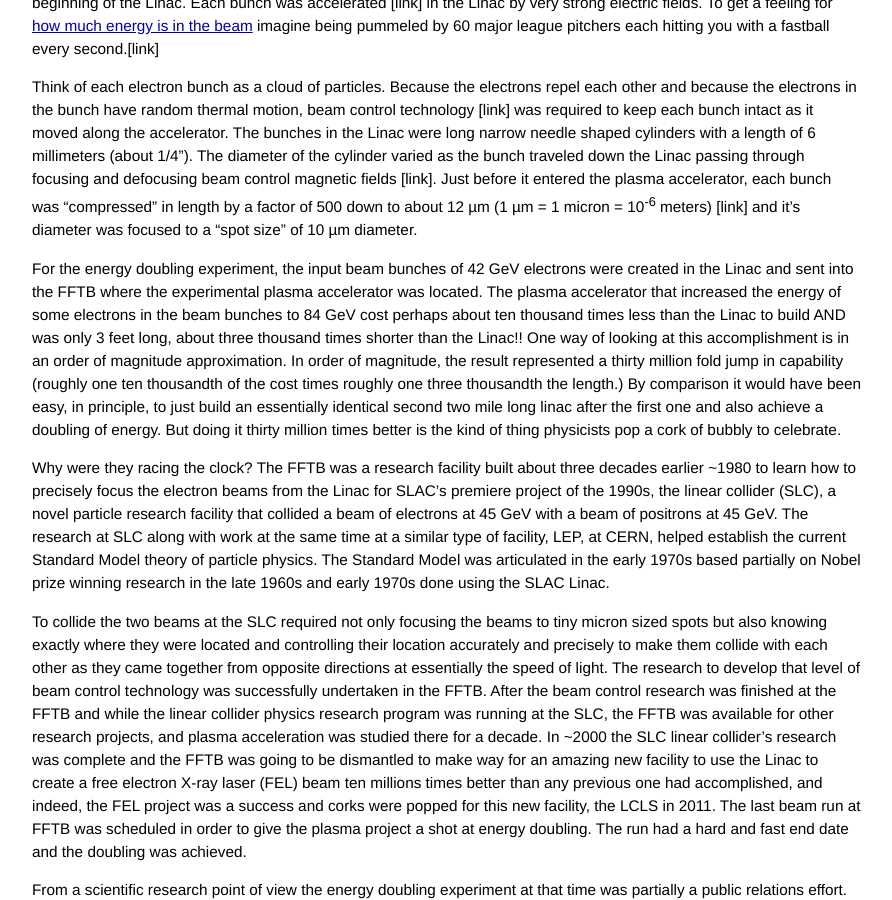
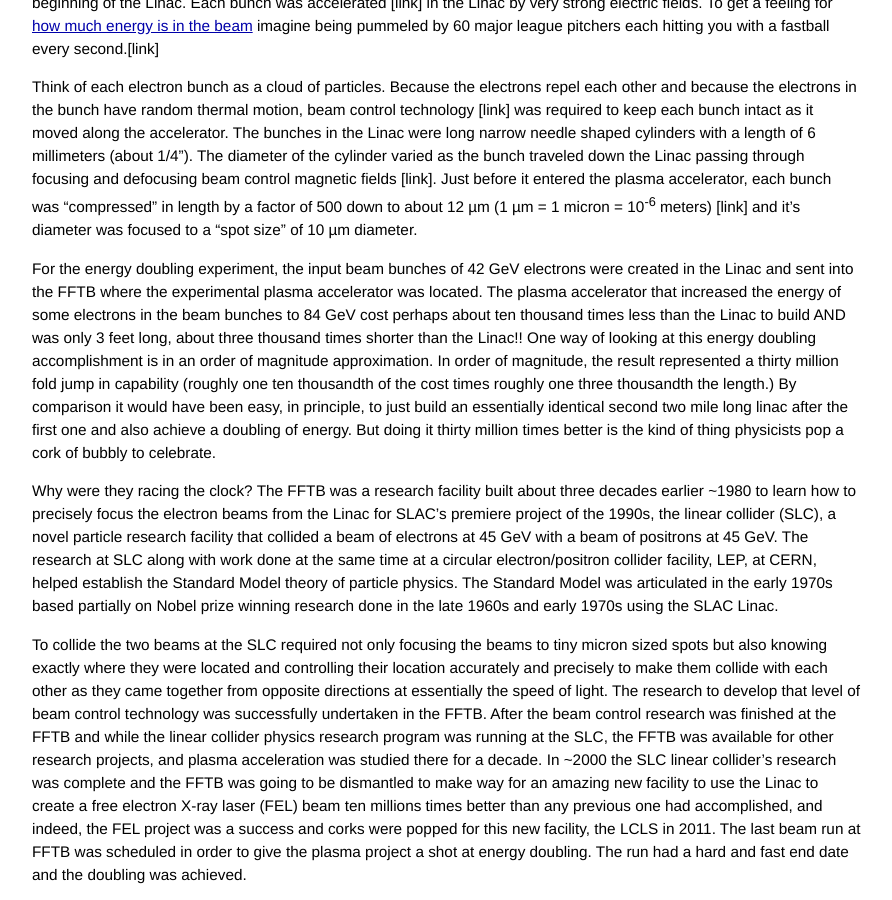
Before and after one commit to grbfacet/facet, a Jekyll site: the page built from energy-doubling-exposition.md, in a window 1280 px wide and 900 px high, scrolled down 2081 px. Shown: the whole window, without its empty margins (193-1085 px from the left). Built offline with Jekyll 4.4.1, drawn with Linux system fonts in a browser that asks for light colours.

Commit message:
Update energy-doubling-exposition.md

```diff
--- a/energy-doubling-exposition.md
+++ b/energy-doubling-exposition.md
@@ -43,9 +43,9 @@
 
 Think of each electron bunch as a cloud of particles. Because the electrons repel each other and because the electrons in the bunch have random thermal motion, beam control technology [link] was required to keep each bunch intact as it moved along the accelerator. The bunches in the Linac were long narrow needle shaped cylinders with a length of 6 millimeters (about 1/4"). The diameter of the cylinder varied as the bunch traveled down the Linac passing through focusing and defocusing beam control magnetic fields [link]. Just before it entered the plasma accelerator, each bunch was “compressed” in length by a factor of 500 down to about 12 µm (1 µm = 1 micron = 10<sup>-6</sup> meters) [link] and it’s diameter was focused to a “spot size” of 10 µm diameter.
 
-For the energy doubling experiment, the input beam bunches of 42 GeV electrons were created in the Linac and sent into the FFTB where the experimental plasma accelerator was located. The plasma accelerator that increased the energy of some electrons in the beam bunches to 84 GeV cost perhaps about ten thousand times less than the Linac to build AND was only 3 feet long, about three thousand times shorter than the Linac!! One way of looking at this accomplishment is in an order of magnitude approximation. In order of magnitude, the result represented a thirty million fold jump in capability (roughly one ten thousandth of the cost times roughly one three thousandth the length.) By comparison it would have been easy, in principle, to just build an essentially identical second two mile long linac after the first one and also achieve a doubling of energy. But doing it thirty million times better is the kind of thing physicists pop a cork of bubbly to celebrate.
+For the energy doubling experiment, the input beam bunches of 42 GeV electrons were created in the Linac and sent into the FFTB where the experimental plasma accelerator was located. The plasma accelerator that increased the energy of some electrons in the beam bunches to 84 GeV cost perhaps about ten thousand times less than the Linac to build AND was only 3 feet long, about three thousand times shorter than the Linac!! One way of looking at this  energy doubling accomplishment is in an order of magnitude approximation. In order of magnitude, the result represented a thirty million fold jump in capability (roughly one ten thousandth of the cost times roughly one three thousandth the length.) By comparison it would have been easy, in principle, to just build an essentially identical second two mile long linac after the first one and also achieve a doubling of energy. But doing it thirty million times better is the kind of thing physicists pop a cork of bubbly to celebrate.
 
-Why were they racing the clock? The FFTB was a research facility built about three decades earlier ~1980 to learn how to precisely focus the electron beams from the Linac for SLAC’s premiere project of the 1990s, the linear collider (SLC), a novel particle research facility that collided a beam of electrons at 45 GeV with a beam of positrons at 45 GeV. The research at SLC along with work at the same time at a similar type of facility, LEP, at CERN, helped establish the current Standard Model theory of particle physics. The Standard Model was articulated in the early 1970s based partially on Nobel prize winning research in the late 1960s and early 1970s done using the SLAC Linac.
+Why were they racing the clock? The FFTB was a research facility built about three decades earlier ~1980 to learn how to precisely focus the electron beams from the Linac for SLAC’s premiere project of the 1990s, the linear collider (SLC), a novel particle research facility that collided a beam of electrons at 45 GeV with a beam of positrons at 45 GeV. The research at SLC along with work done at the same time at a circular electron/positron collider facility, LEP, at CERN, helped establish the Standard Model theory of particle physics. The Standard Model was articulated in the early 1970s based partially on Nobel prize winning research done in the late 1960s and early 1970s using the SLAC Linac.
 
 To collide the two beams at the SLC required not only focusing the beams to tiny micron sized spots but also knowing exactly where they were located and controlling their location accurately and precisely to make them collide with each other as they came together from opposite directions at essentially the speed of light. The research to develop that level of beam control technology was successfully undertaken in the FFTB. After the beam control research was finished at the FFTB and while the linear collider physics research program was running at the SLC, the FFTB was available for other research projects, and plasma acceleration was studied there for a decade. In ~2000 the SLC linear collider’s research was complete and the FFTB was going to be dismantled to make way for an amazing new facility to use the Linac to create a free electron X-ray laser (FEL) beam ten millions times better than any previous one had accomplished, and indeed, the FEL project was a success and corks were popped for this new facility, the LCLS in 2011. The last beam run at FFTB was scheduled in order to give the plasma project a shot at energy doubling. The run had a hard and fast end date and the doubling was achieved.
 
```
